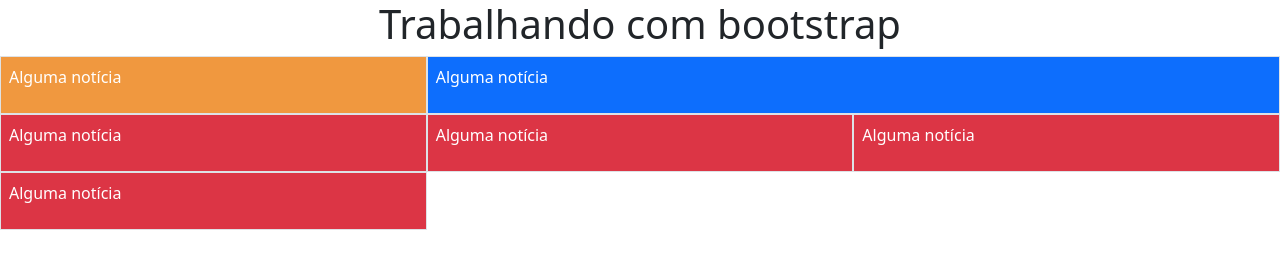
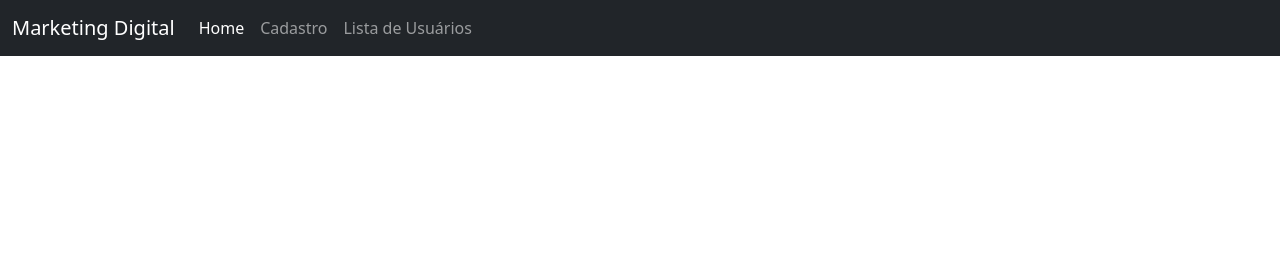
Before and after one commit to glaydson-alves/projeto-marketing-digital, a plain HTML site: page index.html in a window 1280 px wide. Drawn offline with nearby package versions, Linux system fonts and the light colour scheme.

Commit message:
iniciado projeto bootstrap 2

```diff
--- a/index.html
+++ b/index.html
@@ -1,58 +1,49 @@
 <!DOCTYPE html>
-<html lang="en">
+<html lang="pt-br">
 <head>
     <meta charset="UTF-8">
     <meta http-equiv="X-UA-Compatible" content="IE=edge">
     <meta name="viewport" content="width=device-width, initial-scale=1.0">
     <link rel="stylesheet" href="https://cdn.jsdelivr.net/npm/bootstrap@5.3.0/dist/css/bootstrap.min.css
-">
-    <link rel="stylesheet" href="css/estilo.css">
-    <title>Trabalhando com bootstrap</title>
+    ">
+    <title>Evento anual de marketing</title>
 </head>
 <body>
-    <h1 class="text-center">Trabalhando com bootstrap</h1>
+    <header>
+        <nav class="navbar navbar-expand-sm bg-dark" data-bs-theme="dark">
+            <div class="container-fluid">
+              <a class="navbar-brand" href="#">Marketing Digital</a>
 
-    <main class="container-fluid">
+              <button class="navbar-toggler" type="button" data-bs-toggle="collapse" data-bs-target="#navbarSupportedContent" aria-controls="navbarSupportedContent" aria-expanded="false" aria-label="Toggle navigation">
+                <span class="navbar-toggler-icon"></span>
+              </button>
 
-        <section class="row">
-            <article class="bg-roxo
-            p-2
-            col-lg-4
-            col-md-6
-            border">
-                <p class="text-white"> Alguma notícia</p>
-            </article>
+              <div class="collapse navbar-collapse" id="navbarSupportedContent">
+                <ul class="navbar-nav me-auto mb-2 mb-lg-0">
+                  <li class="nav-item">
+                    <a class="nav-link active" aria-current="page" href="#">Home</a>
+                  </li>
 
-            <article class="bg-primary
-            p-2
-            col-lg-8
-            col-md-6
-            border">
-                <p class="text-white"> Alguma notícia</p>
-            </article>
-        </article>
+                  <li class="nav-item">
+                    <a class="nav-link" href="#">Cadastro</a>
+                  </li>
 
-        </section>
-            <section class="row">
-            <article class="bg-danger p-2 col-lg-4 col-md-6 col-sm-12 border">
-                <p class="text-white"> Alguma notícia</p>
-            </article>
+                  <li class="nav-item">
+                    <a class="nav-link">Lista de Usuários</a>
+                  </li>
+                </ul>
+              </div>
+            </div>
+          </nav>
+    </header>
+    <main>
 
-            <article class="bg-danger p-2 col-lg-4 col-md-6 col-sm-12 border">
-                <p class="text-white"> Alguma notícia</p>
-            </article>
+    </main>
+    <footer>
 
-            <article class="bg-danger p-2 col-lg-4 col-md-6 col-sm-12 border">
-                <p class="text-white"> Alguma notícia</p>
-            </article>
+    </footer>
 
-            <article class="bg-danger p-2 col-lg-4 col-md-6 col-sm-12 border">
-                <p class="text-white"> Alguma notícia</p>
-            </article>
-        </section>
-    </main>
 
+    <script src="https://cdn.jsdelivr.net/npm/bootstrap@5.3.0/dist/js/bootstrap.bundle.min.js"></script>
 </body>
-    <script src="https://cdn.jsdelivr.net/npm/bootstrap@5.3.0/dist/js/bootstrap.bundle.min.js
-    "></script>
 </html>
```
Also changed, not shown: exemplo/index.html (added, +58 -0 lines), exemplo/css/estilo.css (renamed from css/estilo.css).
